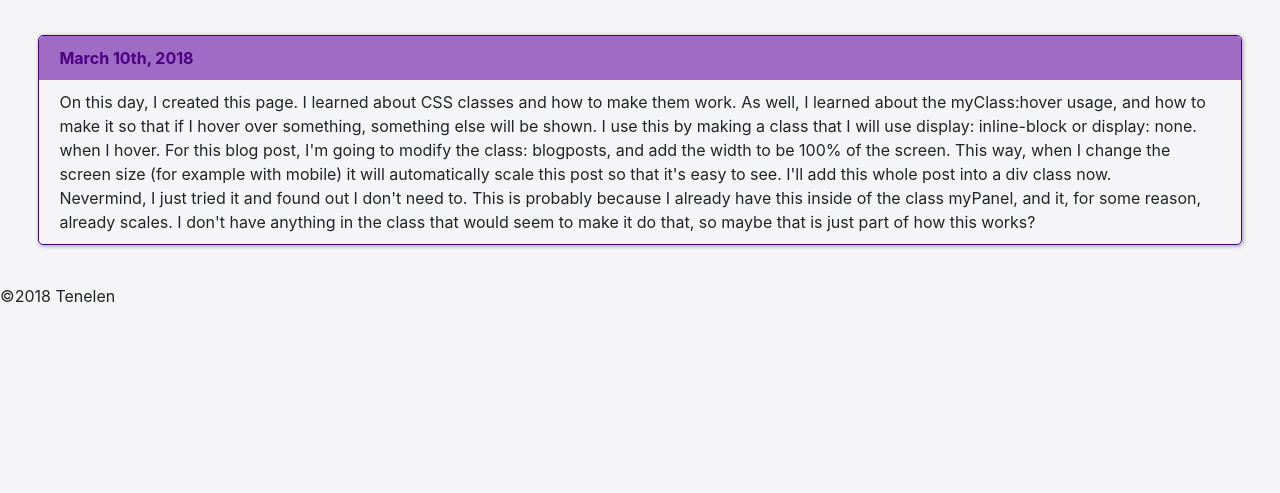
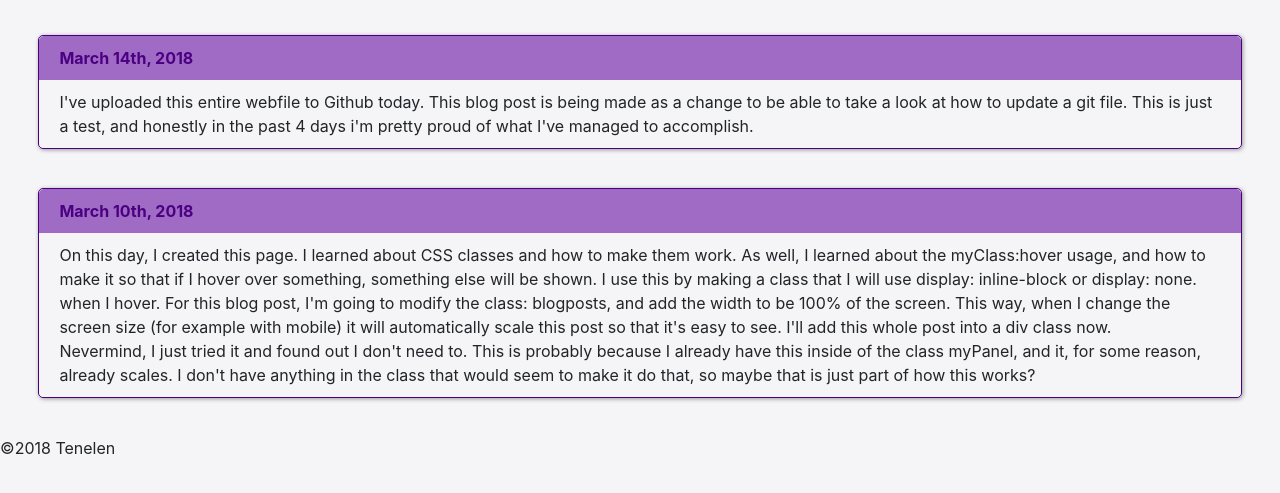
Before and after one commit to Tenelen/WebsiteTesting, a plain HTML site: page blog.html in a window 1280 px wide. Shown: the part 73-566 px from the top of the page. Drawn offline with nearby package versions, Linux system fonts and the light colour scheme; files that its build step writes are made by us from their sources.

Commit message:
fixed the blog CSS and added a march 14th entry

```diff
--- a/blog.html
+++ b/blog.html
@@ -5,7 +5,7 @@
     <link rel="stylesheet" href="https://maxcdn.bootstrapcdn.com/bootstrap/4.0.0/css/bootstrap.min.css" integrity="sha384-Gn5384xqQ1aoWXA+058RXPxPg6fy4IWvTNh0E263XmFcJlSAwiGgFAW/dAiS6JXm" crossorigin="anonymous">
 
     <title>CSS Layouts</title>
-    <link rel="stylesheet" href="main.css">
+    <link rel="stylesheet" href="styles/main.css">
   </head>
   <body>
       <header>
@@ -20,6 +20,17 @@
         </ul>
         </nav>
       </header>
+
+      <div class="myPanel">
+        <div class="heading">March 14th, 2018</div>
+        <div class="body">
+          I've uploaded this entire webfile to Github today. This blog post is being made as a
+          change to be able to take a look at how to update a git file.
+          This is just a test, and honestly in the past 4 days i'm pretty proud of what I've
+          managed to accomplish.
+          </div>
+        </div>
+      </div>
 
       <div class="myPanel">
         <div class="heading">March 10th, 2018</div>
@@ -41,6 +52,8 @@
         </div>
       </div>
 
+
+
       <footer>©2018 Tenelen</footer>
       <!-- Bootstrap Jquery-->
     <script src="https://code.jquery.com/jquery-3.2.1.slim.min.js" integrity="sha384-KJ3o2DKtIkvYIK3UENzmM7KCkRr/rE9/Qpg6aAZGJwFDMVNA/GpGFF93hXpG5KkN" crossorigin="anonymous"></script>
```
Also changed, not shown: index.html (+1 -1 lines).
